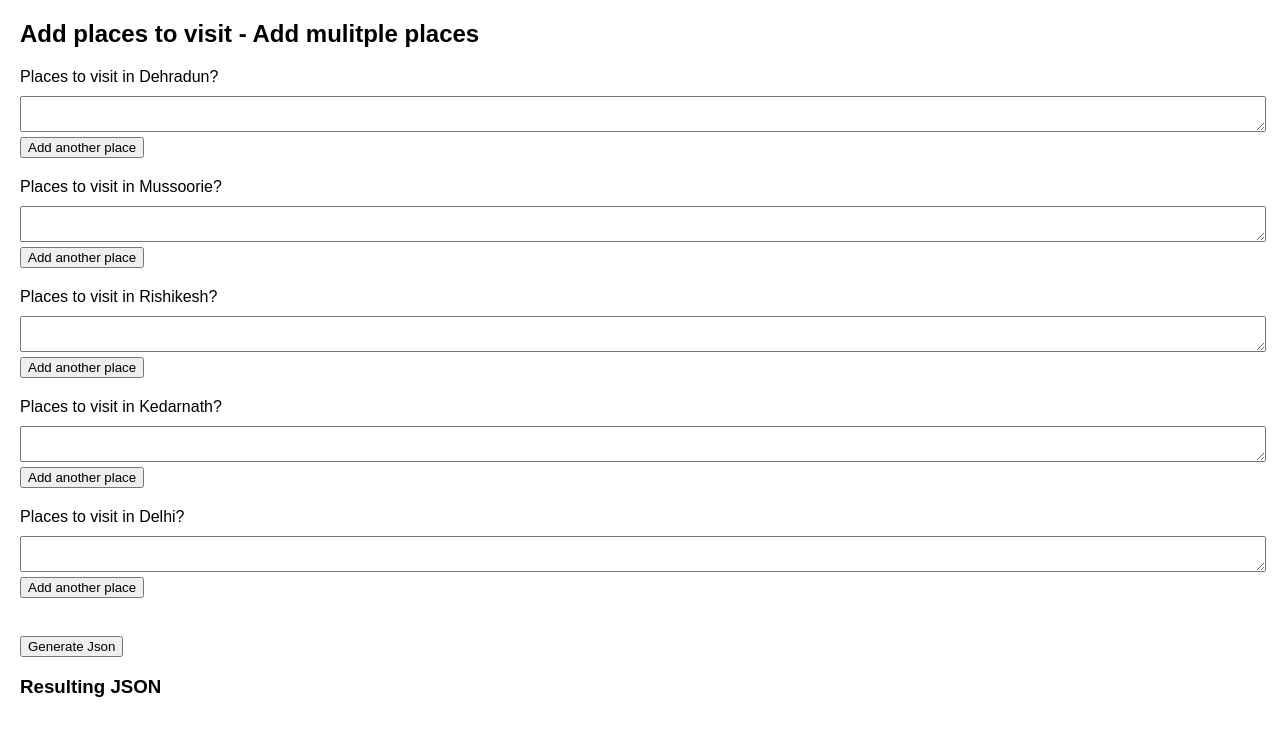
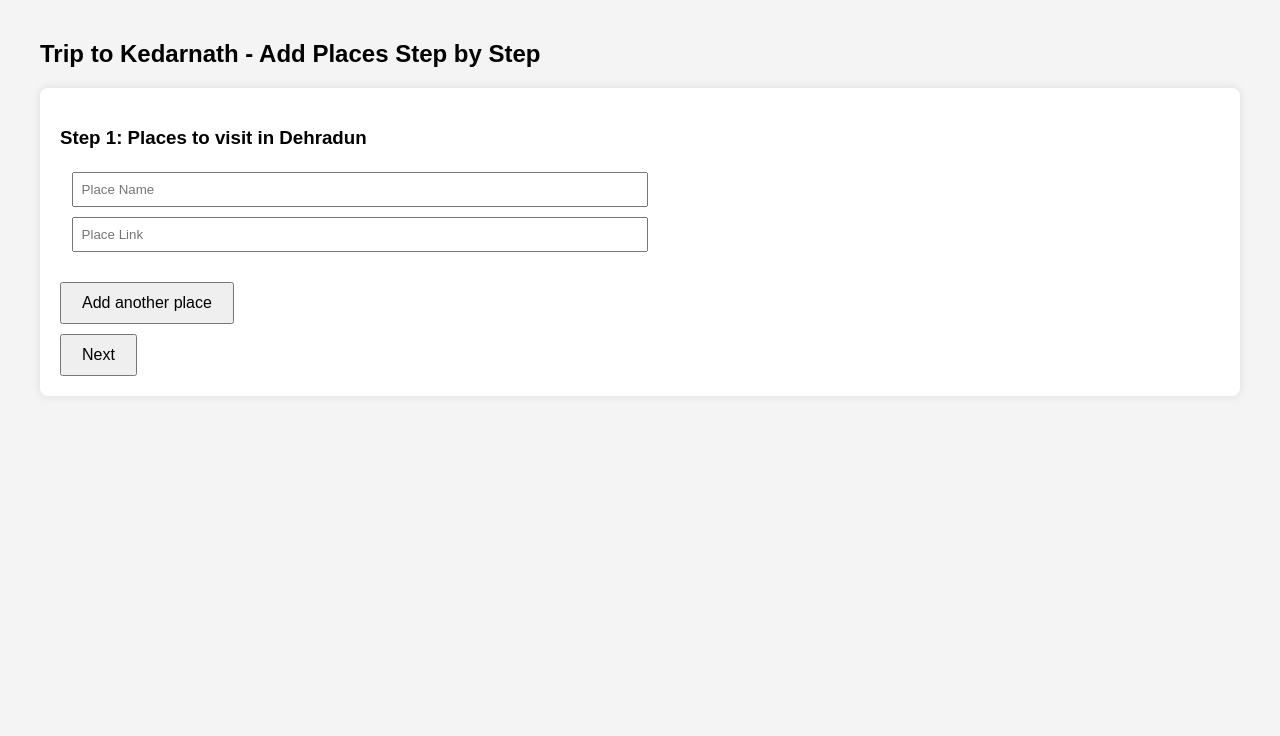
Before and after one commit to VikramProg/FormMaad, a plain HTML site: page index.html in a window 1280 px wide. Drawn offline with Linux system fonts and the light colour scheme.

Commit message:
Form design change

```diff
--- a/index.html
+++ b/index.html
@@ -2,99 +2,195 @@
 <html lang="en">
 <head>
   <meta charset="UTF-8">
-  <title>Trip to Kedarnath - Places</title>
+  <title>Trip to Kedarnath - Step by Step</title>
   <style>
-    body { font-family: Arial; margin: 20px; }
-    .question { margin-bottom: 20px; }
-    .answers { margin-top: 10px; }
-    textarea { display: block; margin: 5px 0; width: 100%; }
+    body {
+      font-family: Arial, sans-serif;
+      margin: 40px;
+      background-color: #f4f4f4;
+    }
+    .step {
+      display: none;
+      background-color: #fff;
+      padding: 20px;
+      border-radius: 8px;
+      box-shadow: 0 0 10px rgba(0,0,0,0.1);
+    }
+    .step.active {
+      display: block;
+    }
+    .answer-pair {
+      margin-bottom: 15px;
+    }
+    input[type="text"] {
+      width: 48%;
+      margin: 5px 1%;
+      padding: 8px;
+    }
+    button {
+      margin-top: 10px;
+      padding: 10px 20px;
+      font-size: 16px;
+      cursor: pointer;
+    }
+    #result {
+      white-space: pre-wrap;
+      background-color: #eee;
+      padding: 15px;
+      margin-top: 20px;
+      border-radius: 5px;
+    }
   </style>
 </head>
 <body>
 
-  <h2>Add places to visit - Add mulitple places</h2>
+  <h2>Trip to Kedarnath - Add Places Step by Step</h2>
   <form id="qaForm">
-    <div class="question" data-id="1">
-      <label>Places to visit in Dehradun?</label>
+
+    <div class="step active" data-step="1">
+      <h3>Step 1: Places to visit in Dehradun</h3>
       <div class="answers">
-        <textarea></textarea>
+        <div class="answer-pair">
+          <input type="text" placeholder="Place Name">
+          <input type="text" placeholder="Place Link">
+        </div>
       </div>
       <button type="button" onclick="addAnswer(this)">Add another place</button>
+      <br>
+      <button type="button" onclick="nextStep()">Next</button>
     </div>
 
-    <div class="question" data-id="2">
-      <label>Places to visit in Mussoorie?</label>
+    <div class="step" data-step="2">
+      <h3>Step 2: Places to visit in Mussoorie</h3>
       <div class="answers">
-        <textarea></textarea>
+        <div class="answer-pair">
+          <input type="text" placeholder="Place Name">
+          <input type="text" placeholder="Place Link">
+        </div>
       </div>
       <button type="button" onclick="addAnswer(this)">Add another place</button>
+      <br>
+      <button type="button" onclick="nextStep()">Next</button>
     </div>
 
-    <div class="question" data-id="3">
-      <label>Places to visit in Rishikesh?</label>
+    <div class="step" data-step="3">
+      <h3>Step 3: Places to visit in Rishikesh</h3>
       <div class="answers">
-        <textarea></textarea>
+        <div class="answer-pair">
+          <input type="text" placeholder="Place Name">
+          <input type="text" placeholder="Place Link">
+        </div>
       </div>
       <button type="button" onclick="addAnswer(this)">Add another place</button>
+      <br>
+      <button type="button" onclick="nextStep()">Next</button>
     </div>
 
-    <div class="question" data-id="4">
-      <label>Places to visit in Kedarnath?</label>
+    <div class="step" data-step="4">
+      <h3>Step 4: Places to visit in Kedarnath</h3>
       <div class="answers">
-        <textarea></textarea>
+        <div class="answer-pair">
+          <input type="text" placeholder="Place Name">
+          <input type="text" placeholder="Place Link">
+        </div>
       </div>
       <button type="button" onclick="addAnswer(this)">Add another place</button>
+      <br>
+      <button type="button" onclick="nextStep()">Next</button>
     </div>
 
-    <div class="question" data-id="5">
-      <label>Places to visit in Delhi?</label>
+    <div class="step" data-step="5">
+      <h3>Step 5: Places to visit in Delhi</h3>
       <div class="answers">
-        <textarea></textarea>
+        <div class="answer-pair">
+          <input type="text" placeholder="Place Name">
+          <input type="text" placeholder="Place Link">
+        </div>
       </div>
       <button type="button" onclick="addAnswer(this)">Add another place</button>
+      <br>
+      <button type="button" onclick="nextStep()">Next</button>
     </div>
 
-    <br>
-    <button type="submit">Generate Json</button>
+    <div class="step" data-step="6">
+      <h3>Final Step: Generate and Send to Admin</h3>
+      <button type="submit">Generate JSON</button>
+      <button type="button" onclick="sendToAdmin()">Send to Admin</button>
+      <pre id="result"></pre>
+    </div>
   </form>
 
-  <h3>Resulting JSON</h3>
-  <pre id="result"></pre>
+  <script>
+    let currentStep = 0;
+    let latestJson = '';
 
-  <script>
+    const steps = document.querySelectorAll('.step');
+
+    function showStep(index) {
+      steps.forEach((step, i) => {
+        step.classList.toggle('active', i === index);
+      });
+      currentStep = index;
+    }
+
+    function nextStep() {
+      if (currentStep < steps.length - 1) {
+        showStep(currentStep + 1);
+      }
+    }
+
     function addAnswer(button) {
       const answersDiv = button.previousElementSibling;
-      const newTextarea = document.createElement('textarea');
-      answersDiv.appendChild(newTextarea);
+      const newPair = document.createElement('div');
+      newPair.classList.add('answer-pair');
+      newPair.innerHTML = `
+        <input type="text" placeholder="Place Name">
+        <input type="text" placeholder="Place Link">
+      `;
+      answersDiv.appendChild(newPair);
     }
 
     document.getElementById('qaForm').addEventListener('submit', function (e) {
       e.preventDefault();
 
-      const questions = document.querySelectorAll('.question');
       const result = {};
+      const allSteps = document.querySelectorAll('.step');
 
-      questions.forEach((q, index) => {
-        const key = q.querySelector('label').innerText;
-        const textareas = q.querySelectorAll('textarea');
+      allSteps.forEach((step, index) => {
+        const questionHeader = step.querySelector('h3');
+        if (!questionHeader || index === allSteps.length - 1) return;
+
+        const key = questionHeader.innerText;
+        const pairs = step.querySelectorAll('.answer-pair');
+        const answers = Array.from(pairs).map(pair => {
+          const inputs = pair.querySelectorAll('input');
+          const name = inputs[0].value.trim();
+          const link = inputs[1].value.trim();
+          return name && link ? { name, link } : null;
+        }).filter(ans => ans !== null);
+
         result[`Q${index + 1}`] = {
           question: key,
-          answers: Array.from(textareas).map(t => t.value).filter(v => v.trim() !== '')
+          answers: answers
         };
       });
 
-      const jsonStr = JSON.stringify(result, null, 2);
-      document.getElementById('result').textContent = jsonStr;
+      latestJson = JSON.stringify(result, null, 2);
+      document.getElementById('result').textContent = latestJson;
+    });
 
-      // Optionally allow download
-      const blob = new Blob([jsonStr], { type: "application/json" });
-      const a = document.createElement('a');
-      a.href = URL.createObjectURL(blob);
-      a.download = 'responses.json';
-      a.textContent = "Download responses.json";
-      document.getElementById('result').appendChild(document.createElement('br'));
-      document.getElementById('result').appendChild(a);
-    });
+    function sendToAdmin() {
+      if (!latestJson) {
+        alert("Please generate the JSON first.");
+        return;
+      }
+      const subject = encodeURIComponent("Places to Visit - Trip to Kedarnath");
+      const body = encodeURIComponent(latestJson);
+      const mailtoLink = `mailto:vikramsinghtomar@yahoo.com?subject=${subject}&body=${body}`;
+      window.location.href = mailtoLink;
+    }
+
+    showStep(0);
   </script>
 
 </body>
```
